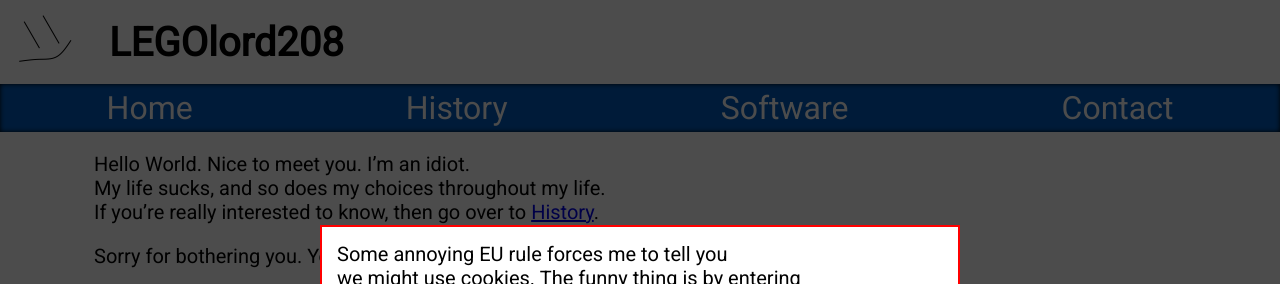
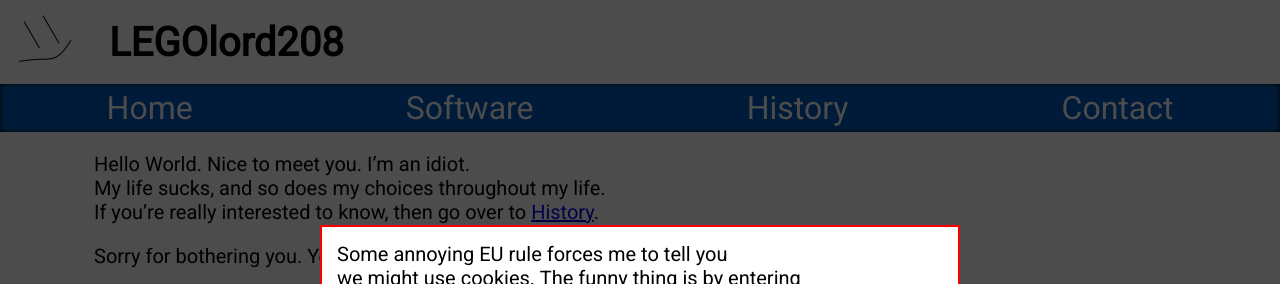
Before and after one commit to LEGOlord208/legolord208.github.io, a Jekyll site: the page built from index.md, in a window 1280 px wide. Shown: the top 284 px of the page. Built offline with Jekyll 4.4.1, drawn with Linux system fonts in a browser that asks for light colours.

Commit message:
Switched places of History and Software

```diff
--- a/_layouts/default.html
+++ b/_layouts/default.html
@@ -59,8 +59,8 @@
 		<div id="menuPlaceholder">
 			<ul id="menu">
 				<li class="important"><a href="/">Home</a></li>
+				<li class="important"><a href="software">Software</a></li>
 				<li><a href="history">History</a></li>
-				<li class="important"><a href="software">Software</a></li>
 				<li><a href="contact">Contact</a></li>
 			</ul>
 		</div>
```
